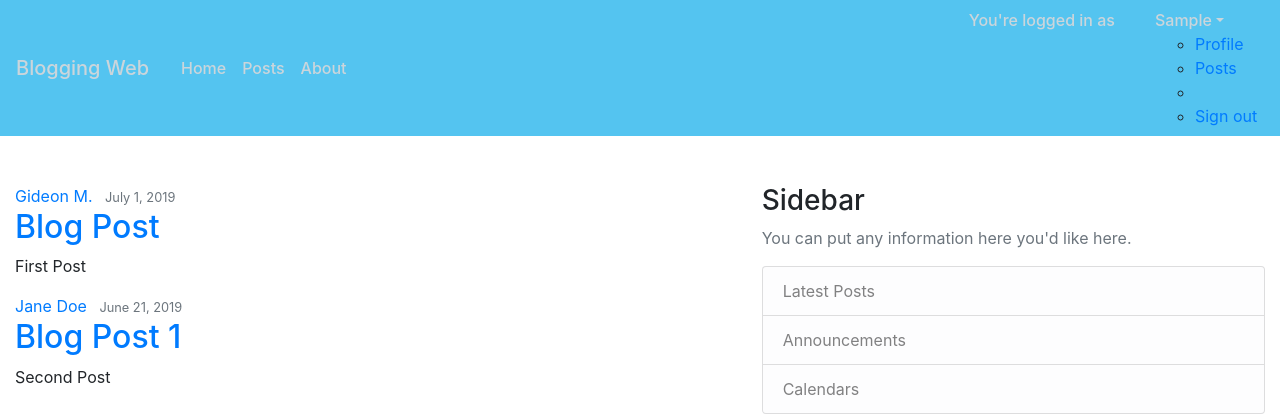
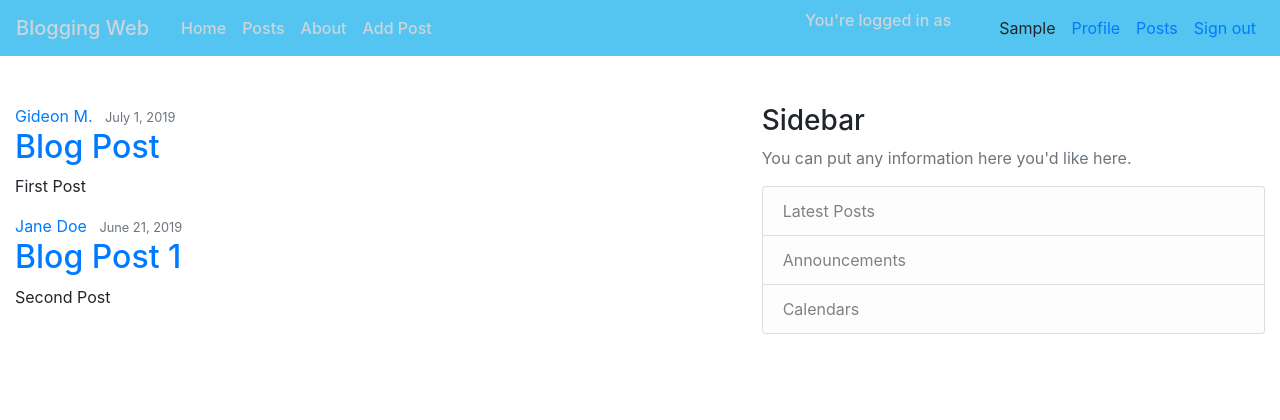
Before and after one commit to Gideon-Muriithi/Personal_Blog, a Flask app: page / in a window 1280 px wide. Shown: the top 420 px of the page. Run offline with Flask 2, Linux system fonts and the light colour scheme; the visitor is signed in with stand-in values (Sample User, id 1); data comes from the database, SQL or seed files in the repository; parts of the project's set-up code (start-up, migrations or seed data) failed here and were passed over; some libraries are stand-ins or nearby versions.

Commit message:
This commit adds the new post route and fix bugs in navbar code

```diff
--- a/app/main/views.py
+++ b/app/main/views.py
@@ -1,5 +1,10 @@
-from flask import render_template
+from flask import render_template,request,redirect,url_for,flash
 from . import main
+from ..models import User,Post
+from .. import db,photos
+from .forms import PostForm
+from flask_login import login_required,current_user
+import datetime
 
 posts = [
     {
@@ -25,7 +30,11 @@ def index():
 def about():
     return render_template('about.html', title='About')
 
-@main.route('/post/new')
+@main.route('/post/new', methods=['GET','POST'])
 @login_required
 def new_post():
-    return render_template('create_post.html', title='New Post')
+    form = PostForm()
+    if form.validate_on_submit():
+        flash('Post created successfully!', 'success')
+        return redirect(url_for('.index'))
+    return render_template('create_post.html', title='New Post', form=form)
--- a/app/templates/navbar.html
+++ b/app/templates/navbar.html
@@ -15,22 +15,20 @@
                     <li><a class="nav-item nav-link active" style="color: #cbd5db; font-weight: 500;" href="/">Home</a></li>
                     <li><a class="nav-item nav-link active" style="color: #cbd5db; font-weight: 500;"  href="#">Posts</a></li>
                     <li><a class="nav-item nav-link active" style="color: #cbd5db; font-weight: 500;" href="{{url_for('main.about')}}">About</a></li>
+                    <li><a class="nav-item nav-link active"  style="color: #cbd5db; font-weight: 500;" href="{{url_for('main.new_post')}}">Add Post</a>
                 </ul>
                 <ul class="nav navbar-nav navbar-right ml-auto">
                     {% if current_user.is_authenticated %}
+
                     <li><a class="glyphicon glyphicon-user" style="color: #cbd5db; font-weight: 500; margin-right: 40px;">You're logged in as</a>
-
-
-                    <li class="dropdown"><a href="#" class="dropdown-toggle" data-toggle="dropdown" role="button"
-                            aria-haspopup="true" aria-expanded="false" style="margin-right: 40px; color: #cbd5db; font-weight: 500;">{{current_user.username| capitalize}}<span
-                                class="caret"></span></a>
-                        <ul class="dropdown">
-                            <li><a href="{{url_for('auth.account')}}">Profile</a></li>
-                            <li><a href="#">Posts</a></li>
+                        <br>
+                        <li><a class="nav-item nav-link active">{{current_user.username| capitalize}}</a></li>
+                        <ul class="nav navbar-nav">
+                            <li><a class="nav-item nav-link active"  href="{{url_for('auth.account')}}">Profile</a></li>
+                            <li><a  class="nav-item nav-link active"  href="#">Posts</a></li>
                             <li role="separator" class="divider"></li>
-                            <li><a href="{{url_for('auth.logout')}}">Sign out</a></li>
+                            <li><a class="nav-item nav-link active"  href="{{url_for('auth.logout')}}">Sign out</a></li>
                         </ul>
-                    </li>
 
                     {% else %}
                     <li><a class="nav-item nav-link active" href="{{url_for('auth.login')}}" style=" color: #cbd5db">Login</a></li>
```
Also changed, not shown: app/main/forms.py (+8 -0 lines), app/templates/create_post.html (+37 -0 lines).
